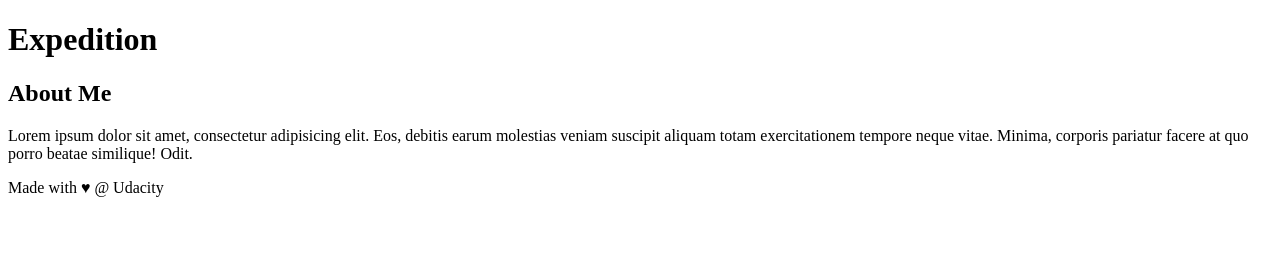
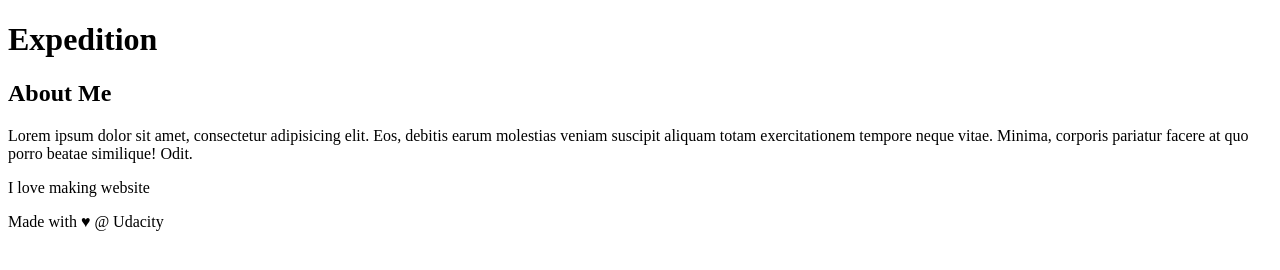
Before and after one commit to ayoubazizi/new-git-project, a plain HTML site: page index.html in a window 1280 px wide. Drawn offline with Linux system fonts and the light colour scheme.

Commit message:
Add more content to html file

```diff
--- a/index.html
+++ b/index.html
@@ -26,7 +26,7 @@
     <p>Lorem ipsum dolor sit amet, consectetur adipisicing elit. Eos, debitis earum molestias veniam suscipit aliquam totam exercitationem tempore neque vitae. Minima, corporis pariatur facere at quo porro beatae similique! Odit.</p>
 </aside>
 <!-- end of new content -->
-
+<p> I love making website</p>
     <footer>
         Made with ♥ @ Udacity
     </footer>
```
